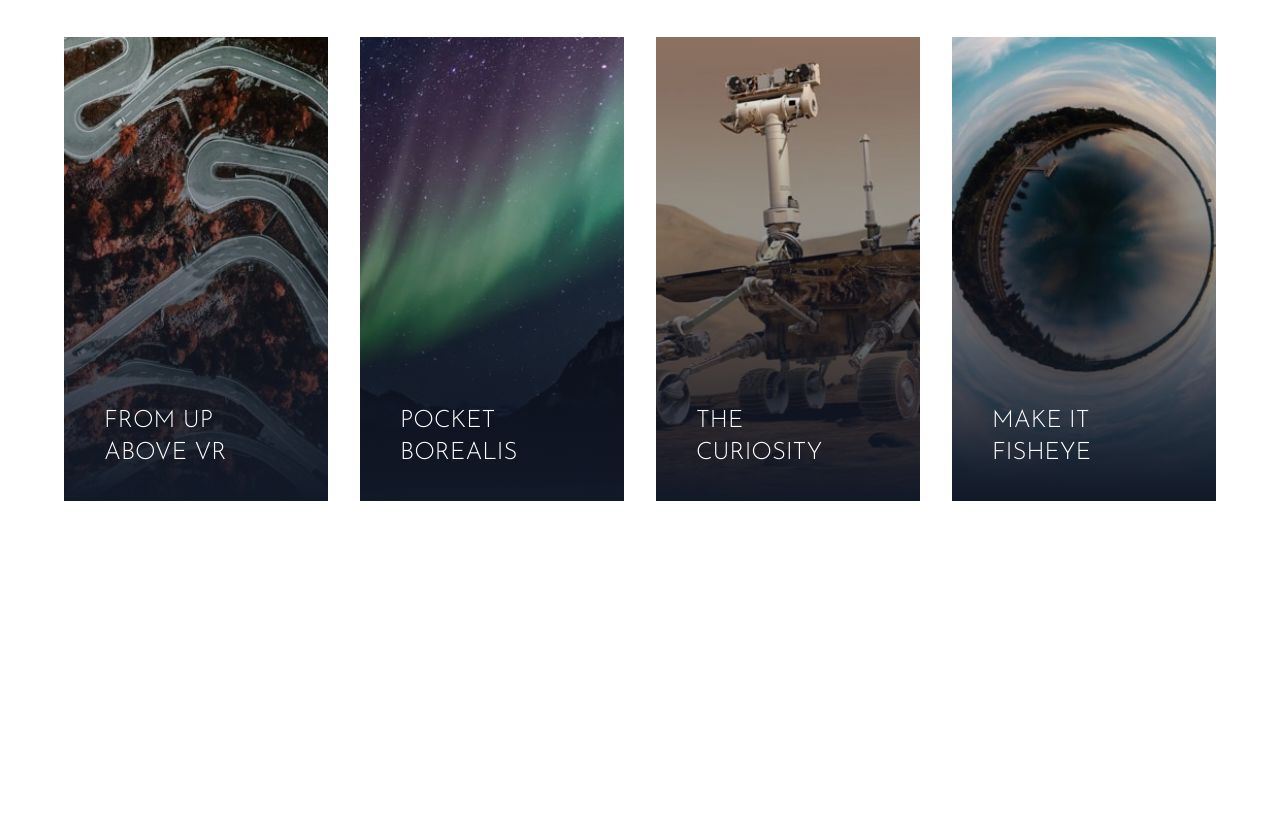
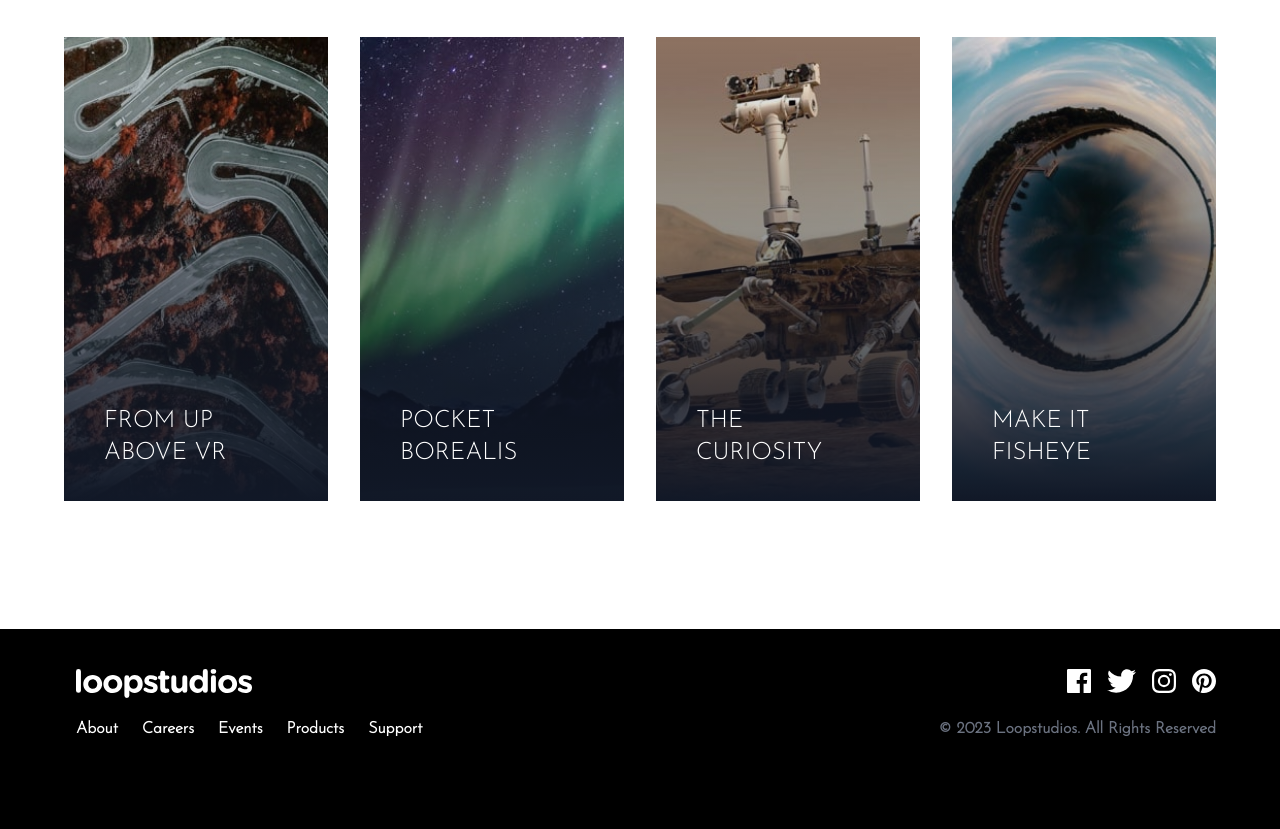
Before and after one commit to agolomazov/lookstudio, a website: page src/index.html in a window 1280 px wide. Shown: the part 2007-2836 px from the top of the page. Before the commit the page ends 2636 px from the top, so only its background shows below. Drawn offline with nearby package versions, Linux system fonts and the light colour scheme; files that its build step writes are made by us from their sources.

Commit message:
Complete markup and styles for footer section

```diff
--- a/src/index.html
+++ b/src/index.html
@@ -216,5 +216,96 @@
       </div>
     </div>
   </section>
+
+  <!-- Footer section -->
+  <footer id="footer" class="bg-black">
+    <!-- Container -->
+    <div class="container max-w-6xl py-10 mx-auto">
+      <!-- Footer flex container -->
+      <div class="flex flex-col items-center mb-8 space-y-6 md:flex-row md:space-y-0 md:justify-between md:items-start">
+        <!-- Menu and Logo container -->
+        <div class="flex flex-col items-center space-y-8 md:items-start md:space-y-4">
+          <!-- Logo -->
+          <div class="h-8">
+            <img src="./assets/images/logo.svg" alt="logo" class="w-44 md:ml-3">
+          </div>
+          <!-- Menu -->
+          <div class="flex flex-col items-center space-y-4 font-bold text-white md:flex-row md:space-y-0 md:space-x-6 md:ml-3">
+            <!-- Item 1 -->
+            <div class="h-10 group">
+              <a href="#">About</a>
+              <div class="mx-2 group-hover:border-b group-hover:border-blue-50"></div>
+            </div>
+
+            <!-- Item 2 -->
+            <div class="h-10 group">
+              <a href="#">Careers</a>
+              <div class="mx-2 group-hover:border-b group-hover:border-blue-50"></div>
+            </div>
+
+            <!-- Item 3 -->
+            <div class="h-10 group">
+              <a href="#">Events</a>
+              <div class="mx-2 group-hover:border-b group-hover:border-blue-50"></div>
+            </div>
+
+            <!-- Item 4 -->
+            <div class="h-10 group">
+              <a href="#">Products</a>
+              <div class="mx-2 group-hover:border-b group-hover:border-blue-50"></div>
+            </div>
+
+            <!-- Item 5 -->
+            <div class="h-10 group">
+              <a href="#">Support</a>
+              <div class="mx-2 group-hover:border-b group-hover:border-blue-50"></div>
+            </div>
+          </div>
+        </div>
+
+        <!-- Social and copy container -->
+        <div class="flex flex-col items-start justify-between space-y-4 text-gray-500">
+          <!-- Icons container -->
+          <div class="flex items-center justify-center space-x-4 md:justify-end w-full">
+            <!-- Icon 1 -->
+            <div class="h-8 group">
+              <a href="#">
+                <img src="./assets/images/icon-facebook.svg" alt="fb" class="h-6">
+              </a>
+            </div>
+
+            <!-- Icon 2 -->
+            <div class="h-8 group">
+              <a href="#">
+                <img src="./assets/images/icon-twitter.svg" alt="tw" class="h-6">
+              </a>
+            </div>
+
+            <!-- Icon 3 -->
+            <div class="h-8 group">
+              <a href="#">
+                <img src="./assets/images/icon-instagram.svg" alt="instagram" class="h-6">
+              </a>
+            </div>
+
+            <!-- Icon 4 -->
+            <div class="h-8 group">
+              <a href="#">
+                <img src="./assets/images/icon-pinterest.svg" alt="pinterest" class="h-6">
+              </a>
+            </div>
+          </div>
+
+          <!-- Copy -->
+          <div class="font-bold">
+            &copy; 2023 Loopstudios. All Rights Reserved
+          </div>
+        </div>
+
+
+
+      </div>
+    </div>
+  </footer>
 </body>
 </html>
```
